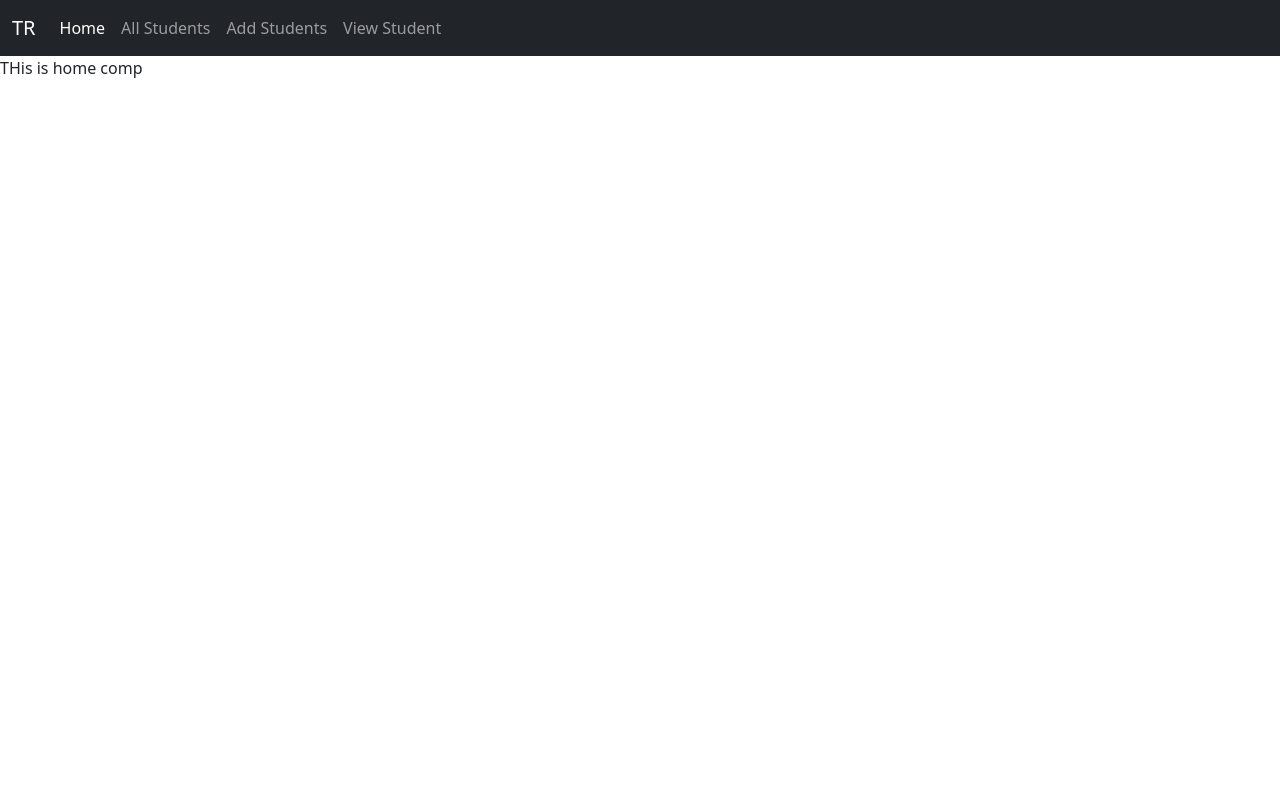
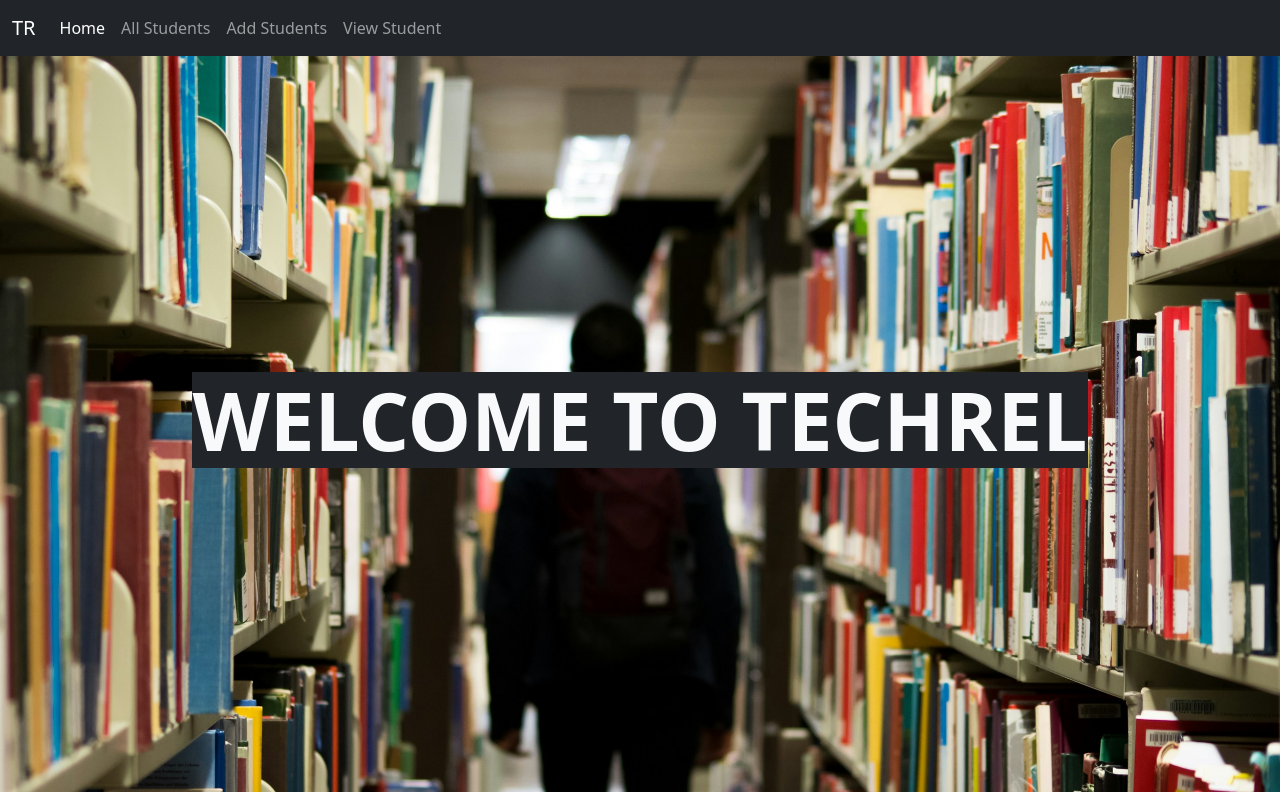
Before and after one commit to vijayghore2024/students-app, a React (Create React App) app: page / in a window 1280 px wide. Built offline with nearby package versions, Linux system fonts and the light colour scheme.

Commit message:
2023-12-29

```diff
--- a/src/App.js
+++ b/src/App.js
@@ -4,6 +4,7 @@ import AllStudents from "./components/AllStudents";
 import AddStudent from "./components/AddStudent";
 import ViewStudent from "./components/ViewStudent";
 import { BrowserRouter, Route, Routes } from "react-router-dom";
+import Home from "./components/Home";
 
 function App() {
   return (
@@ -11,7 +12,7 @@ function App() {
       <BrowserRouter>
         <Navbar />
         <Routes>
-          <Route path="/" element={ <div>THis  is home comp</div>} />
+          <Route path="/" element={<Home />} />
           <Route path="/allstudents" element={<AllStudents />} />
           <Route path="/addstudent" element={<AddStudent />} />
           <Route path="/viewstud" element={<ViewStudent />} />
--- /dev/null
+++ b/src/components/Home.jsx
@@ -0,0 +1,20 @@
+import React from 'react'
+import bgimg from '../assets/bg-image.jpg'
+
+const Home = () => {
+
+    let myHomeStyle = {
+        height: "92vh",
+        backgroundImage: `url(${bgimg})`,
+        backgroundPosition: "center",
+        backgroundSize: "cover",
+    }
+
+  return (
+    <div style={myHomeStyle} className='d-flex justify-content-center align-items-center'>
+        <h1 className='bg-dark text-light display-1 fw-bold'>WELCOME TO TECHREL</h1>
+    </div>
+  )
+}
+
+export default Home
```
Also changed, not shown: src/assets/bg-image.jpg (added).
